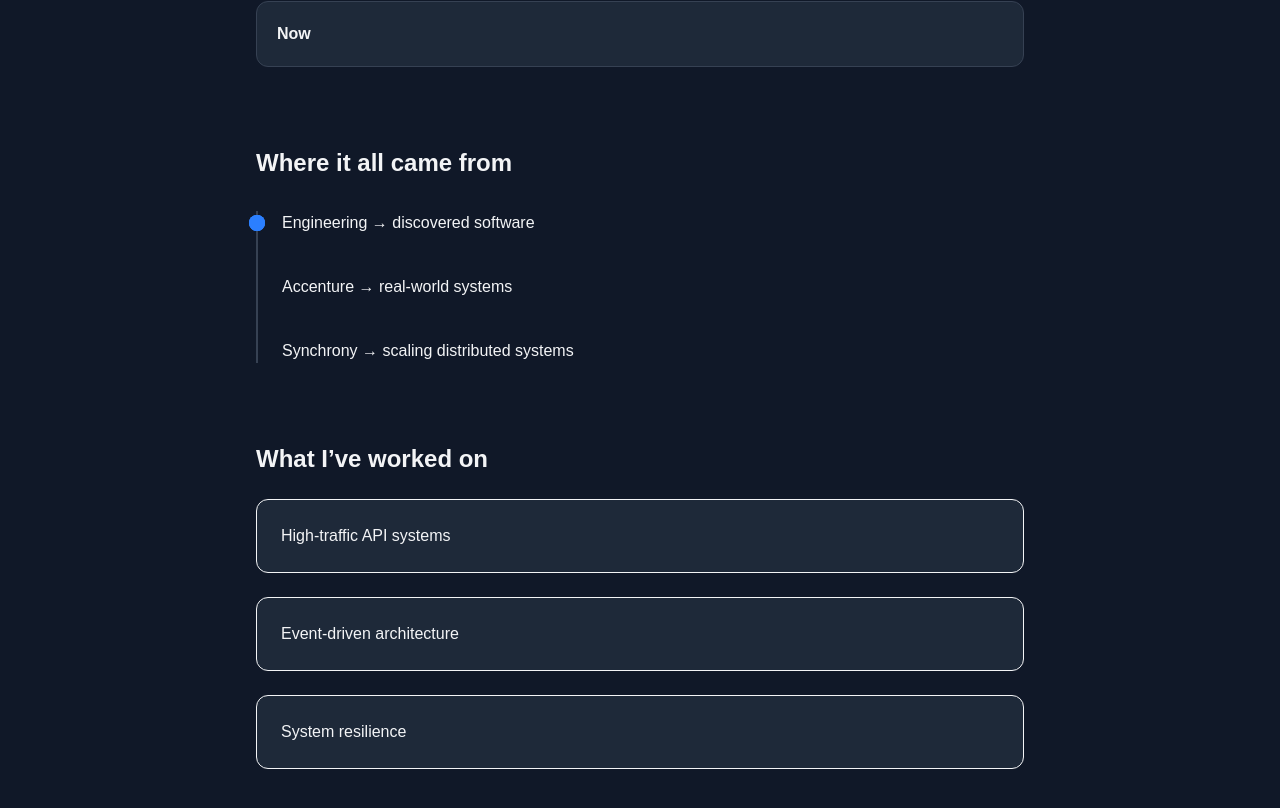
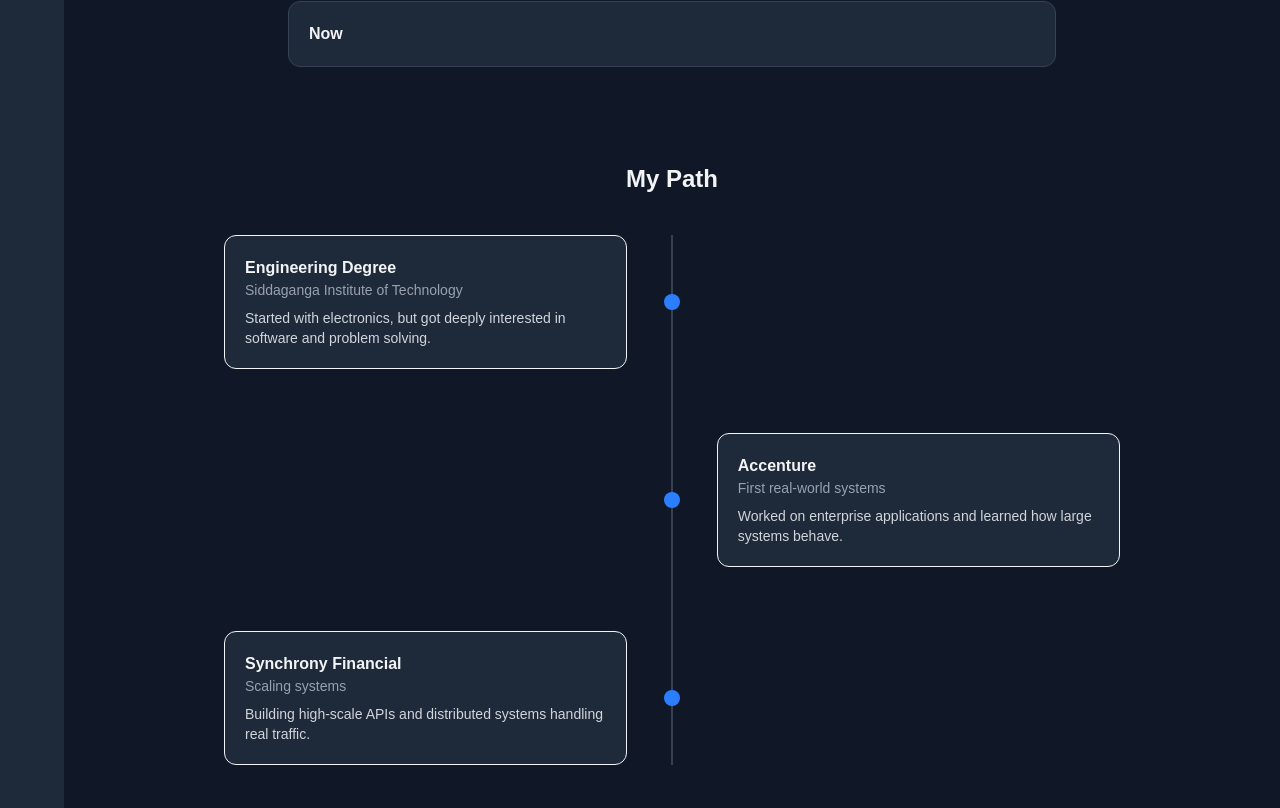
Before and after one commit to HimanshutheHR/My-Portfolio, a Next.js app: page / in a window 1280 px wide. Shown: the part 832-1640 px from the top of the page. Built offline with nearby package versions, Linux system fonts and the light colour scheme.

Commit message:
fourth  commit

```diff
--- /dev/null
+++ b/app/Sidebar.tsx
@@ -0,0 +1,36 @@
+"use client";
+
+import { useState } from "react";
+import Link from "next/link";
+
+export default function Sidebar() {
+  const [open, setOpen] = useState(false);
+
+  return (
+    <div
+      className={`${
+        open ? "w-56" : "w-16"
+      } bg-gray-800 p-4 transition-all duration-300`}
+    >
+      {/* Toggle */}
+      <button
+        onClick={() => setOpen(!open)}
+        className="mb-8 text-sm"
+      >
+        {open ? "←" : "→"}
+      </button>
+
+      <div className="space-y-6">
+
+        <Link href="/" className="block hover:text-blue-400">
+          {open ? "Home" : "🏠"}
+        </Link>
+
+        <Link href="/blog" className="block hover:text-blue-400">
+          {open ? "Blog" : "📝"}
+        </Link>
+
+      </div>
+    </div>
+  );
+}
--- /dev/null
+++ b/app/blog/page.tsx
@@ -0,0 +1,36 @@
+export default function Blog() {
+  return (
+    <main className="px-10 py-12">
+
+      <h1 className="text-4xl font-bold mb-6">Writing</h1>
+
+      <p className="text-gray-400 mb-10">
+        Thoughts on backend systems, scalability, and engineering.
+      </p>
+
+      <div className="space-y-6">
+
+        {[
+          {
+            title: "Kafka Backpressure Explained Simply",
+            link: "https://medium.com/your-link-1",
+          },
+          {
+            title: "Circuit Breaker in Java",
+            link: "https://medium.com/your-link-2",
+          },
+        ].map((blog, i) => (
+          <a
+            key={i}
+            href={blog.link}
+            target="_blank"
+            className="block p-5 border rounded-xl bg-gray-800 hover:shadow-lg hover:-translate-y-1 transition"
+          >
+            {blog.title}
+          </a>
+        ))}
+
+      </div>
+    </main>
+  );
+}
--- a/app/layout.tsx
+++ b/app/layout.tsx
@@ -1,5 +1,6 @@
 import type { Metadata } from "next";
 import { Geist, Geist_Mono } from "next/font/google";
+import Sidebar from "./Sidebar";
 import "./globals.css";
 
 const geistSans = Geist({
@@ -14,20 +15,29 @@
 
 export const metadata: Metadata = {
   title: "Himanshu Ranjan | Backend Engineer",
-  description: "Portfolio of Himanshu Ranjan - Backend Engineer, Java, System Design",
+  description:
+    "Portfolio of Himanshu Ranjan - Backend Engineer, Java, System Design",
 };
 
 export default function RootLayout({
   children,
-}: Readonly<{
+}: {
   children: React.ReactNode;
-}>) {
+}) {
   return (
     <html
       lang="en"
       className={`${geistSans.variable} ${geistMono.variable} h-full antialiased`}
     >
-      <body className="min-h-full flex flex-col">{children}</body>
+      <body className="min-h-full flex bg-gray-900 text-gray-100">
+
+        {/* Sidebar (client component) */}
+        <Sidebar />
+
+        {/* Main */}
+        <div className="flex-1">{children}</div>
+
+      </body>
     </html>
   );
 }
--- a/app/page.tsx
+++ b/app/page.tsx
@@ -147,25 +147,50 @@
         </div>
       </section>
 
-      {/* TIMELINE */}
-      <section ref={timelineRef} className="max-w-3xl mx-auto mt-20">
-        <h2 className="text-2xl font-semibold mb-8">Where it all came from</h2>
+      {/* TIMELINE (NEW STYLE) */}
+<section ref={timelineRef} className="max-w-4xl mx-auto mt-24">
+  <h2 className="text-2xl font-semibold mb-10 text-center">My Path</h2>
 
-        <div className="relative border-l-2 border-gray-700 pl-6">
+  <div className="relative">
+
+    {/* vertical line */}
+    <div className="absolute left-1/2 transform -translate-x-1/2 w-[2px] bg-gray-700 h-full"></div>
+
     {[
-            "Engineering → discovered software",
-            "Accenture → real-world systems",
-            "Synchrony → scaling distributed systems",
+      {
+        title: "Engineering Degree",
+        place: "Siddaganga Institute of Technology",
+        desc: "Started with electronics, but got deeply interested in software and problem solving.",
+      },
+      {
+        title: "Accenture",
+        place: "First real-world systems",
+        desc: "Worked on enterprise applications and learned how large systems behave.",
+      },
+      {
+        title: "Synchrony Financial",
+        place: "Scaling systems",
+        desc: "Building high-scale APIs and distributed systems handling real traffic.",
+      },
     ].map((item, i) => (
       <div
         key={i}
-              className={`mb-10 transition-all duration-700 ${
-                timelineVisible ? "opacity-100" : "opacity-0 -translate-x-5"
+        className={`relative flex items-center mb-16 ${
+          i % 2 === 0 ? "justify-start" : "justify-end"
         }`}
-              style={{ transitionDelay: `${i * 150}ms` }}
       >
-              <div className="absolute -left-[9px] top-1 w-4 h-4 bg-blue-500 rounded-full" />
-              <p>{item}</p>
+        <div
+          className={`w-[45%] p-5 rounded-xl border bg-gray-800 transition-all duration-700 ${
+            timelineVisible ? "opacity-100" : "opacity-0"
+          }`}
+        >
+          <h3 className="font-semibold">{item.title}</h3>
+          <p className="text-sm text-gray-400">{item.place}</p>
+          <p className="mt-2 text-sm text-gray-300">{item.desc}</p>
+        </div>
+
+        {/* dot */}
+        <div className="absolute left-1/2 transform -translate-x-1/2 w-4 h-4 bg-blue-500 rounded-full"></div>
       </div>
     ))}
   </div>
@@ -200,6 +225,7 @@
           { name: "System Design", level: "85%" },
           { name: "Distributed Systems", level: "85%" },
           { name: "Kafka & Event Systems", level: "80%" },
+          { name: "DSA & Problem Solving", level: "80%" },
         ].map((skill, i) => (
           <div key={i} className="mb-4">
             <p className="text-sm mb-1">{skill.name}</p>
```
Lines whose indentation alone changed are shown as unchanged.
